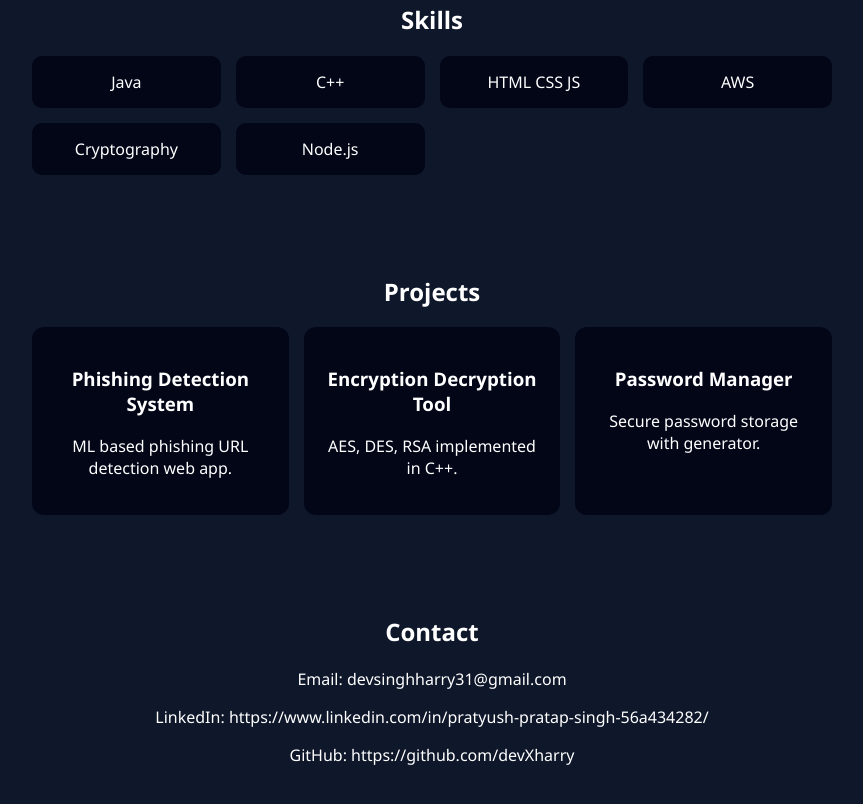
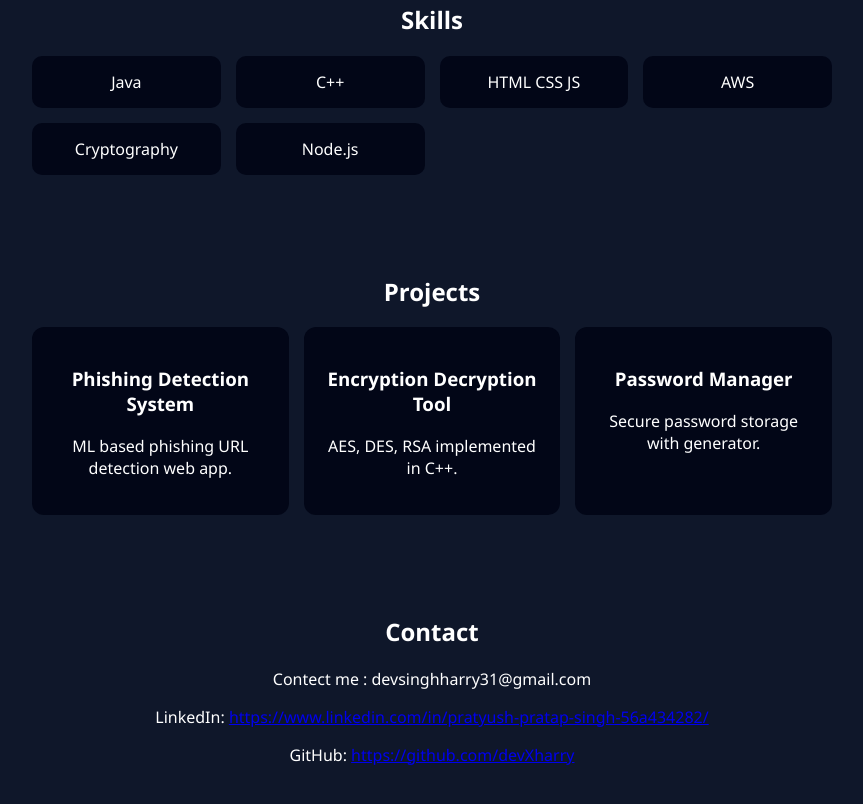
Before and after one commit to devXharry/devXharry.github.io, a plain HTML site: page index.html in a window 1280 px wide. Shown: the part 737-1541 px from the top of the page, without its empty margins (208-1071 px from the left). Drawn offline with Linux system fonts and the light colour scheme.

Commit message:
Update index.html

```diff
--- a/index.html
+++ b/index.html
@@ -67,9 +67,9 @@ phishing detection, and AWS cloud.
 
 <section class="fade">
 <h2>Contact</h2>
-<p>Email: devsinghharry31@gmail.com</p>
-<p>LinkedIn: https://www.linkedin.com/in/pratyush-pratap-singh-56a434282/</p>
-<p>GitHub: https://github.com/devXharry</p>
+<p>Contect me : devsinghharry31@gmail.com</p>
+<p>LinkedIn: <a href="https://www.linkedin.com/in/pratyush-pratap-singh-56a434282/" > https://www.linkedin.com/in/pratyush-pratap-singh-56a434282/</a></p>
+<p>GitHub: <a href="https://github.com/devXharry">https://github.com/devXharry</a></p>
 </section>
 
 <script src="script.js"></script>
```
